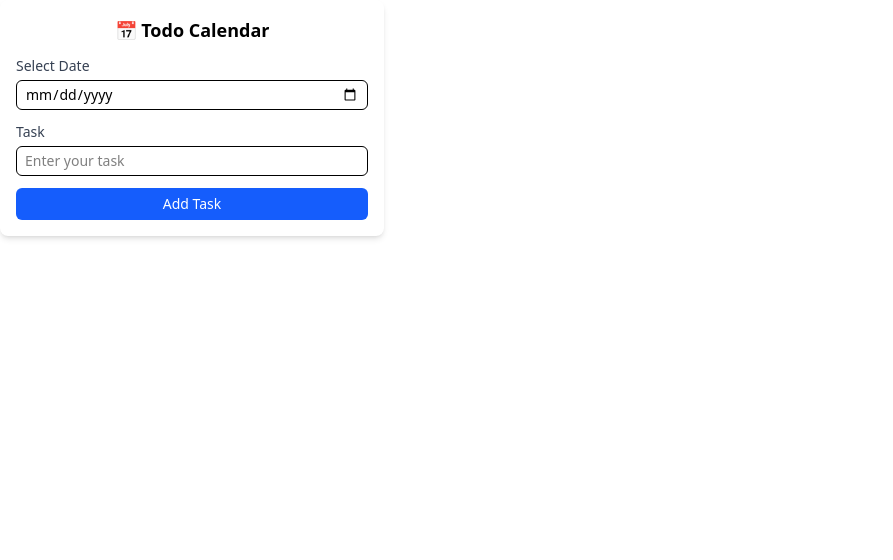
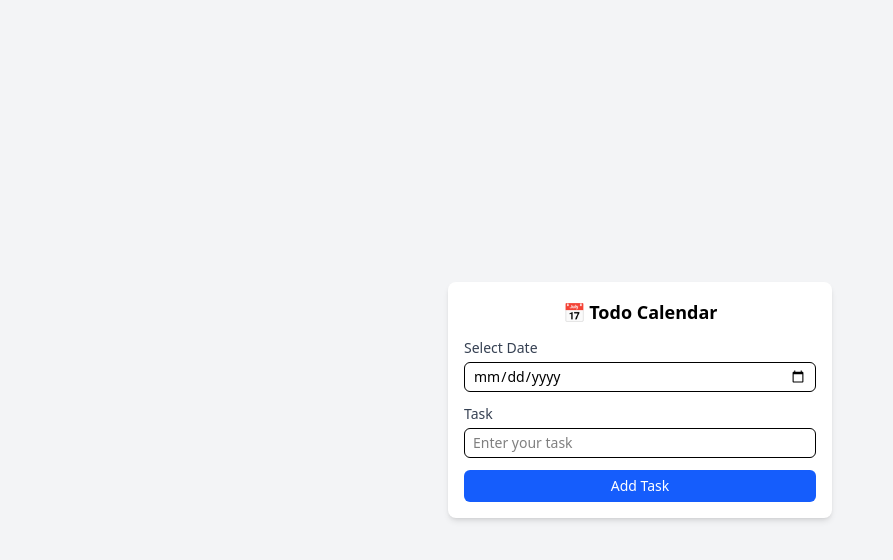
Before and after one commit to Slok9931/Taskify---OpenLake-Bootcamp, a React (Vite) app in the folder Taskify/: page /todo in a window 1280 px wide. Shown: the top 560 px of the page, without its empty margins (0-893 px from the left). Built offline with nearby package versions, Linux system fonts and the light colour scheme.

Commit message:
todo calender comes at centre

```diff
--- a/Taskify/src/Todo.jsx
+++ b/Taskify/src/Todo.jsx
@@ -1,10 +1,10 @@
 import React from 'react'
-import TodoCalender from "./components/TodoCalender";
+import TodoCalendar from "./components/TodoCalender"; // Correct spelling
 
 const Todo = () => {
   return (
-    <div>
-      <TodoCalender />
+    <div class="flex items-center justify-center min-h-screen bg-gray-100">
+      <TodoCalendar /> {/* Use the correct component name */}
     </div>
   );
 };
--- a/Taskify/src/main.jsx
+++ b/Taskify/src/main.jsx
@@ -2,6 +2,7 @@ import { StrictMode } from 'react';
 import { createRoot } from 'react-dom/client';
 import './index.css';
 import App from './App.jsx'; // ✅ Use correct name
+import { BrowserRouter } from 'react-router-dom';
 
 createRoot(document.getElementById('root')).render(
   <StrictMode>
```
